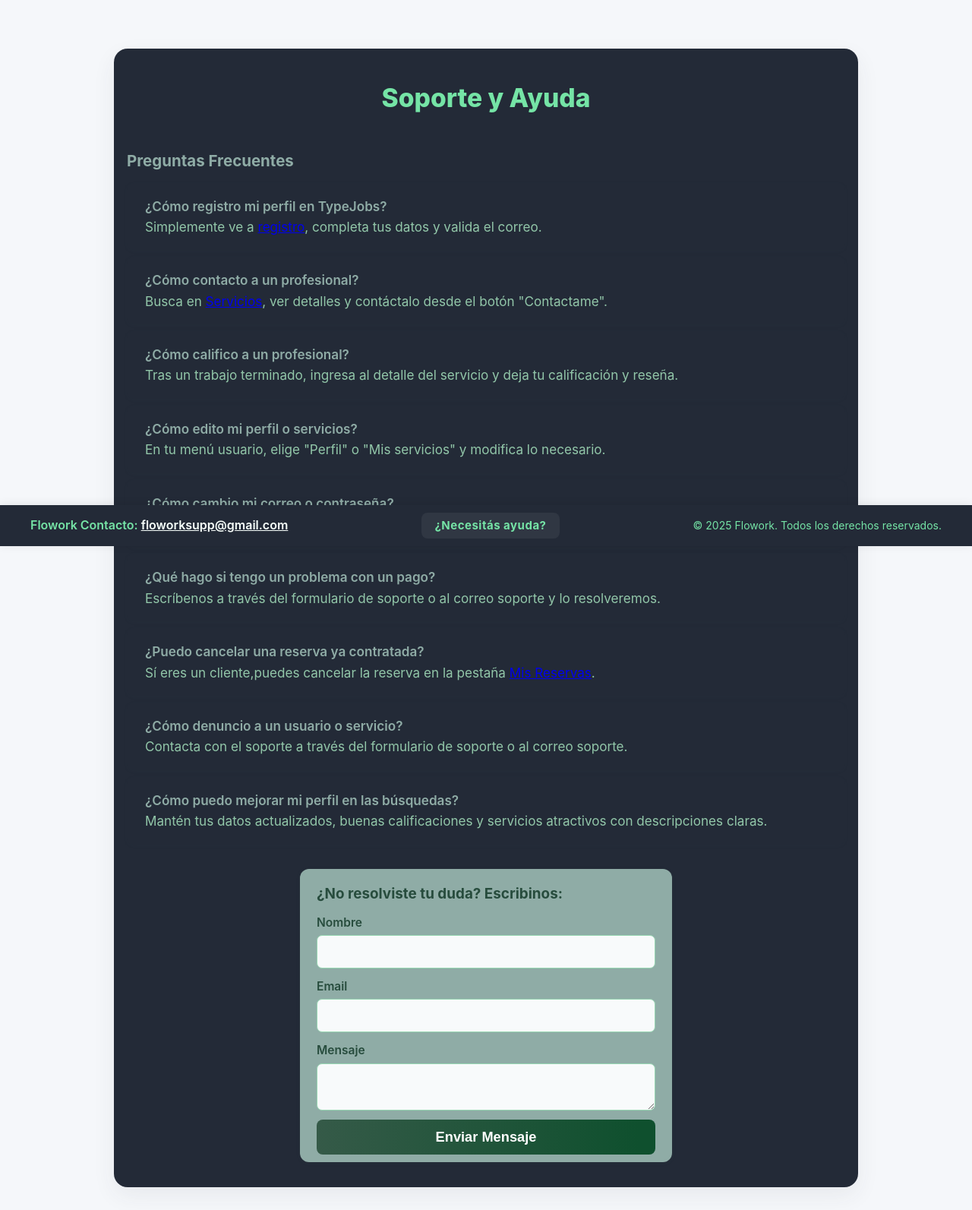
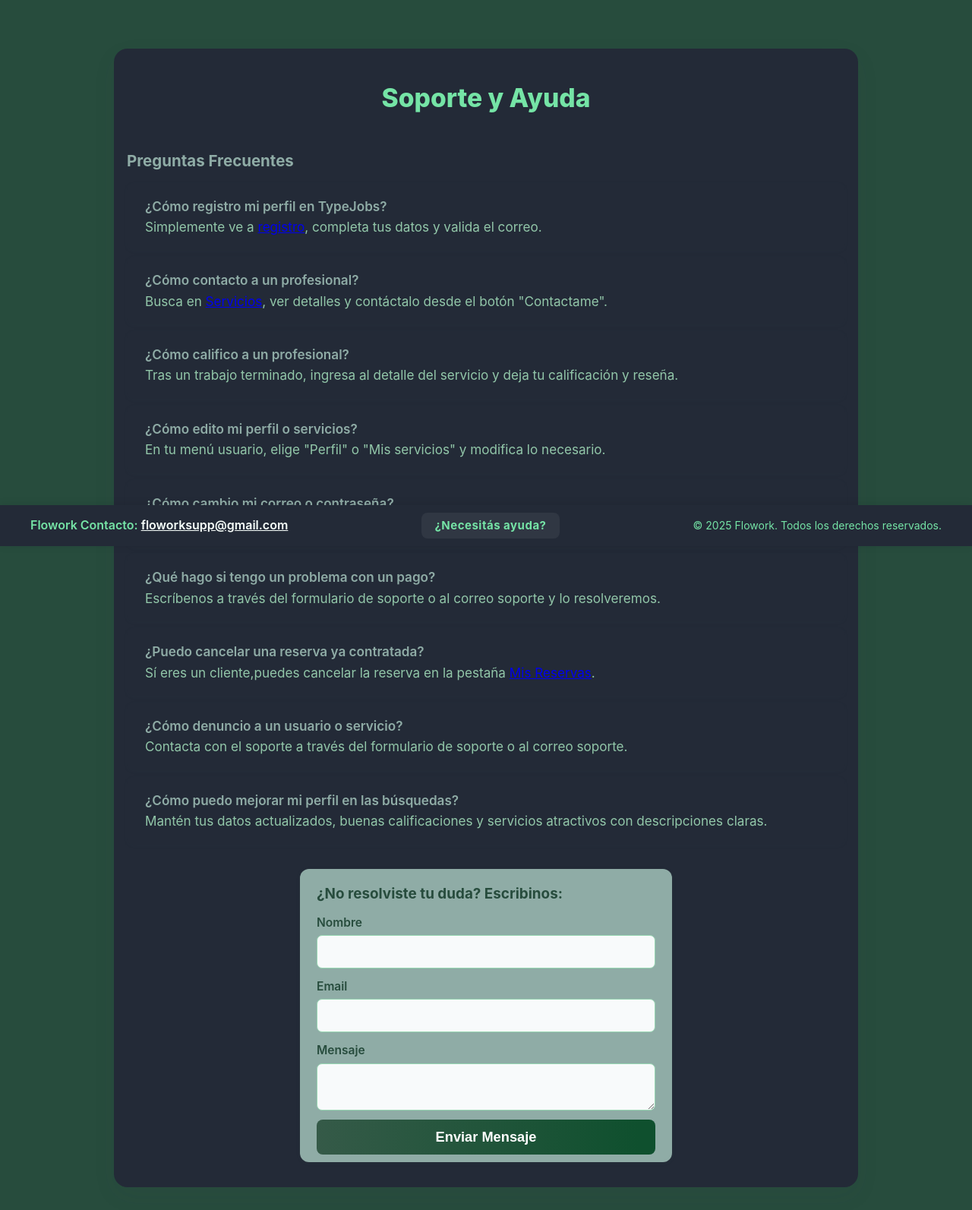
Before and after one commit to Khawl04/Typejobs, a PHP site: page /TYPEJOBS/soporte in a window 1280 px wide. Shown: the part 81-1674 px from the top of the page at 76% size. Run offline with PHP 8.4, Linux system fonts and the light colour scheme; some libraries are stand-ins or nearby versions.

Commit message:
Version Final

```diff
--- a/app/views/soporte/soporte.php
+++ b/app/views/soporte/soporte.php
@@ -2,7 +2,7 @@
 
 <style>
 body {
-    background: #f5f7fa;
+    background: #274c3d;
 }
 
 .soporte-wrap {
```
